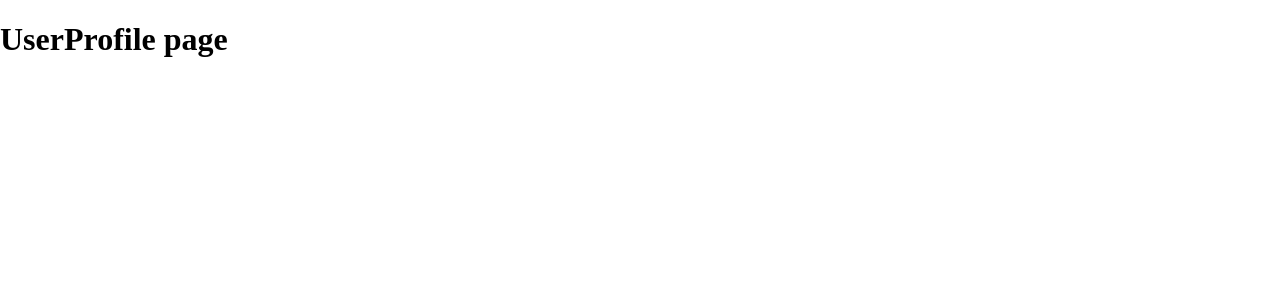
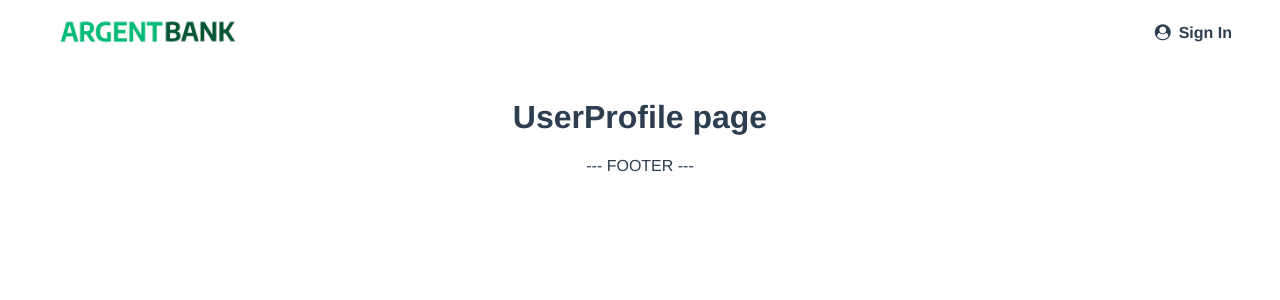
Before and after one commit to logic-fabric/LoicMangin_13_25072021, a React (Create React App) app: page /profile in a window 1280 px wide. Shown: the top 300 px of the page. Built offline with nearby package versions, Linux system fonts and the light colour scheme.

Commit message:
feature: add Header (tdd)

```diff
--- /dev/null
+++ b/src/components/Footer/Footer.jsx
@@ -0,0 +1,7 @@
+export function Footer() {
+  return (
+    <footer>
+      --- FOOTER ---
+    </footer>
+  );
+}
--- /dev/null
+++ b/src/components/Header/Header.jsx
@@ -0,0 +1,67 @@
+import { Link } from "react-router-dom";
+import styled from "styled-components";
+
+import { styleVar } from "../../utils/styleVariables";
+import ArgentBankLogo from "../../assets/argent-bank-logo.png";
+
+export function Header() {
+  return (
+    <HeaderContainer>
+      <MainNav>
+        <MainNavList>
+          <li>
+            <HeaderLink className="logo-link" to="/">
+              <LogoBox>
+                <img src={ArgentBankLogo} alt="Argent Bank" />
+              </LogoBox>
+            </HeaderLink>
+            <h1 className="sr-only">Argent Bank</h1>
+          </li>
+
+          <li>
+            <i className="fa fa-user-circle"></i>
+            <HeaderLink to="/login">Sign In</HeaderLink>
+          </li>
+        </MainNavList>
+      </MainNav>
+    </HeaderContainer>
+  );
+}
+
+const HeaderContainer = styled.header`
+  margin: 0 0 2rem 0;
+`;
+
+const MainNav = styled.nav`
+  ${styleVar.largeWrapper}
+`;
+
+const MainNavList = styled.ul`
+  display: flex;
+  justify-content: space-between;
+  align-items: center;
+
+  padding: 0.25rem 1rem;
+
+  li i {
+    margin: 0 0.5rem 0 0;
+  }
+`;
+
+const HeaderLink = styled(Link)`
+  color: ${styleVar.neutral700};
+  font-weight: 700;
+  text-decoration: none;
+
+  &:hover {
+    text-decoration: underline;
+  }
+`;
+
+const LogoBox = styled.div`
+  width: 12.5rem;
+
+  img {
+    width: 100%;
+  }
+`;
--- a/src/index.jsx
+++ b/src/index.jsx
@@ -8,6 +8,11 @@ import { Home } from "./pages/Home/Home";
 import { Login } from "./pages/Login/Login";
 import { UserProfile } from "./pages/UserProfile/UserProfile";
 
+import { Footer } from "./components/Footer/Footer";
+import { Header } from "./components/Header/Header";
+
+import { styleVar } from "./utils/styleVariables";
+
 import reportWebVitals from "./reportWebVitals";
 
 function initApp() {
@@ -16,6 +21,8 @@ function initApp() {
       <GlobalStyle />
 
       <Router>
+        <Header />
+
         <Switch>
           <Route exact path="/">
             <Home />
@@ -34,6 +41,8 @@ function initApp() {
           </Route>
         </Switch>
       </Router>
+
+      <Footer />
     </React.StrictMode>,
     document.getElementById("root")
   );
@@ -43,7 +52,49 @@ const GlobalStyle = createGlobalStyle`
   html {
     box-sizing: border-box;
 
+    color: ${styleVar.neutral700};
+    font-family: Avenir, Helvetica, Arial, sans-serif;
+    -webkit-font-smoothing: antialiased;
+    -moz-osx-font-smoothing: grayscale;
+    text-align: center;
+
     scroll-behavior: smooth;
+  }
+
+  *,
+  *::before,
+  *::after {
+    box-sizing: inherit;
+  }
+
+  body {
+    display: flex;
+    flex-direction: column;
+
+    min-height: 100vh;
+  }
+
+  ul {
+    margin: 0;
+    padding: 0;
+
+    list-style-type: none;
+  }
+
+  .sr-only {
+    position: absolute !important;
+
+    width: 1px !important;
+    height: 1px !important;
+    margin: -1px !important;
+    padding: 0 !important;
+    border: 0 !important;
+    overflow: hidden !important;
+    white-space: nowrap !important;
+
+    clip: rect(1px, 1px, 1px, 1px) !important;
+    -webkit-clip-path: inset(50%) !important;
+    clip-path: inset(50%) !important;
   }
 `;
 
--- /dev/null
+++ b/src/utils/styleVariables.js
@@ -0,0 +1,5 @@
+export const styleVar = {
+  neutral700: "#2c3e50",
+
+  largeWrapper: "max-width: 90rem;margin: 0 auto;padding: 0 2rem;"
+};
```
Also changed, not shown: src/assets/argent-bank-logo.png (added), 1 other file (tests, documents, lock files or other folders).
